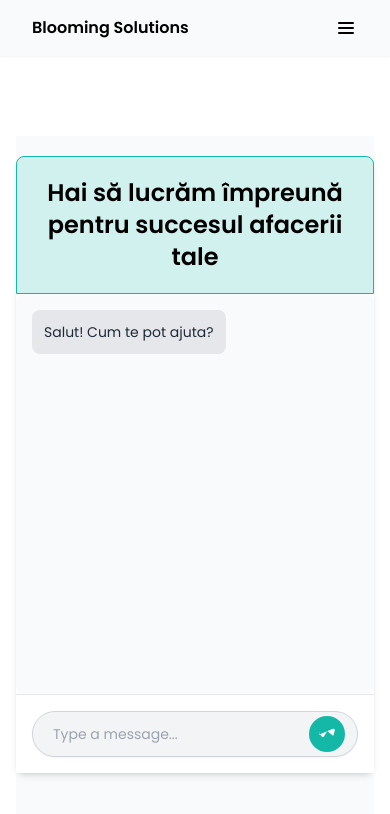
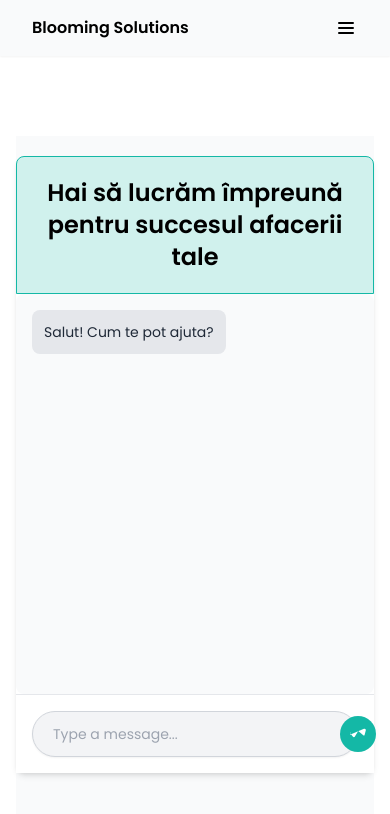
Before and after one commit to antonio-grosu/soft-comanda-site, a Next.js app: page /contact in a window 390 px wide. Shown: the top 814 px of the page. Built offline with nearby package versions, Linux system fonts and the light colour scheme.

Commit message:
better spacing and alignment

```diff
--- a/app/components/Chat.js
+++ b/app/components/Chat.js
@@ -78,7 +78,7 @@ export default function Chat() {
     };
 
     return (
-        <div className="flex flex-col items-center gap-4 mt-10 lg:p-6 bg-gray-50 min-h-screen w-full">
+        <div className="flex flex-col items-center gap-4 mt-10 md:p-6 bg-gray-50 min-h-screen w-full">
             <div className="flex flex-col w-full md:w-2/3 lg:w-1/2 h-full bg-white shadow-md rounded-lg mt-5">
                 {/* Header */}
                 <div className="p-5 bg-teal-500/20 text-black text-center rounded-t-lg border border-teal-500">
@@ -100,12 +100,12 @@ export default function Chat() {
                 </div>
 
                 {/* Input Area for Desktop */}
-                <div className="p-4 bg-white border-t border-gray-200 rounded-b-lg flex items-center space-x-4 w-full hidden md:flex">
+                <div className="p-4 bg-white border-t border-gray-200 rounded-b-lg flex items-center justify-between space-x-4 w-full hidden md:flex">
                     <input
                         value={input}
                         onChange={(e) => setInput(e.target.value)}
                         placeholder="Type your message..."
-                        className="flex-1 p-2 border rounded-lg border-gray-300 shadow-sm focus:outline-none focus:ring-2 focus:ring-teal-500 focus:border-teal-500 w-3/5 max-w-md"
+                        className="flex-1 p-2 border rounded-lg border-gray-300 shadow-sm focus:outline-none focus:ring-2 focus:ring-teal-500 focus:border-teal-500 w-fit"
                     />
                     <button
                         onClick={handleSend}
@@ -115,12 +115,12 @@ export default function Chat() {
                 </div>
                 {/* Input Area for Mobile */}
                 <div className="p-4 bg-white border-t border-gray-200 flex items-center w-full md:hidden">
-                    <div className="flex items-center w-full max-w-md bg-gray-100 rounded-full px-3 py-1 border border-gray-300 shadow-sm focus-within:ring-2 focus-within:ring-teal-500">
+                    <div className="flex items-center w-full max-w-fit bg-gray-100 rounded-full px-3 py-1 border border-gray-300 shadow-sm focus-within:ring-2 focus-within:ring-teal-500">
                         <input
                             value={input}
                             onChange={(e) => setInput(e.target.value)}
                             placeholder="Type a message..."
-                            className="flex-1 bg-transparent outline-none px-2 py-1 text-sm w-full max-w-md"
+                            className="flex-1 bg-transparent outline-none px-2 py-1 text-sm w-fit"
                         />
                         <button
                             onClick={handleSend}
```
